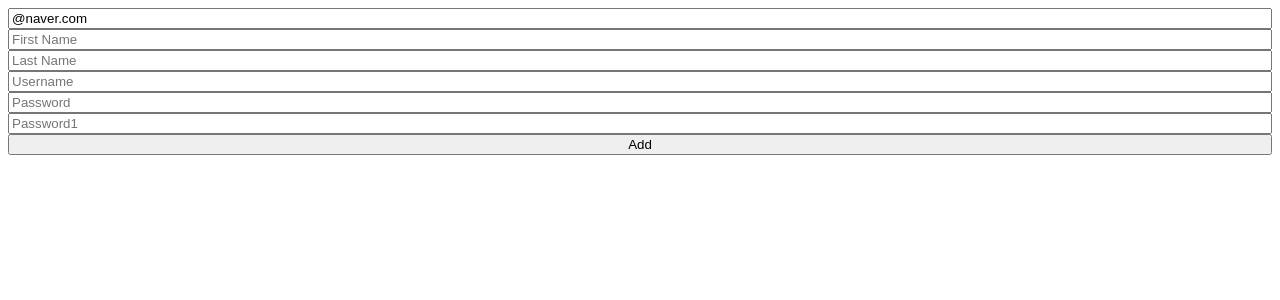
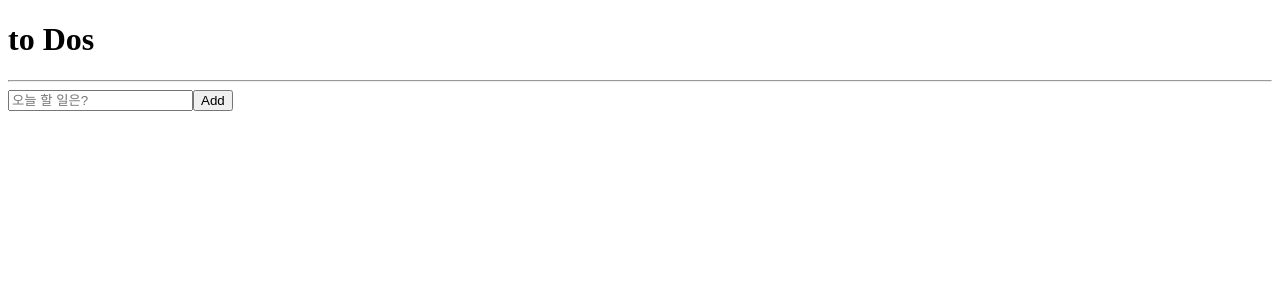
Before and after one commit to sangmin-yoon/react-todo, a React (Create React App) app: page / in a window 1280 px wide. Shown: the top 300 px of the page. Built offline with nearby package versions, Linux system fonts and the light colour scheme.

Commit message:
addTodo 구현

```diff
--- a/src/App.tsx
+++ b/src/App.tsx
@@ -1,5 +1,5 @@
 import { createGlobalStyle } from "styled-components";
-import ToDoList from "./ToDoList";
+import ToDoList from "./components/ToDoList";
 
 const GlobalStyle = createGlobalStyle`
 
--- a/src/ToDoList.tsx
+++ /dev/null
@@ -1,140 +0,0 @@
-import React, { useState } from "react";
-import { useForm } from "react-hook-form";
-
-// function ToDoList() {
-//   const [toDo, setToDo] = useState("");
-//   const [toDoError, setToDoError] = useState("");
-
-//   const onChange = (event: React.FormEvent<HTMLInputElement>) => {
-//     const {
-//       currentTarget: { value },
-//     } = event;
-//     setToDo(value);
-//   };
-
-//   const onSubmit = (event: React.FormEvent<HTMLFormElement>) => {
-//     event.preventDefault();
-//     if (toDo.length < 10) return setToDoError("To do는 더 길어야 합니다.");
-//   };
-
-//   return (
-//     <>
-//       <div>
-//         <form onSubmit={onSubmit}>
-//           <input
-//             onChange={onChange}
-//             type="text"
-//             value={toDo}
-//             placeholder="오늘 할 일은?"
-//           />
-//           <button>Add</button>
-//           {toDoError !== "" ? toDoError : null}
-//         </form>
-//       </div>
-//     </>
-//   );
-// }
-
-interface IForm {
-  Email: string;
-  firstName: string;
-  lastName: string;
-  username: string;
-  password: string;
-  password1: string;
-  extraError?: string;
-}
-
-function ToDoList() {
-  const {
-    register,
-    handleSubmit,
-    formState: { errors },
-    setError,
-  } = useForm<IForm>({
-    defaultValues: {
-      Email: "@naver.com",
-    },
-  });
-
-  const onValid = (data: IForm) => {
-    if (data.password !== data.password1) {
-      setError(
-        "password1",
-        { message: "패스워드가 다릅니다." },
-        { shouldFocus: true }
-      );
-    }
-  };
-
-  return (
-    <>
-      <div>
-        <form
-          onSubmit={handleSubmit(onValid)}
-          style={{ display: "flex", flexDirection: "column" }}
-        >
-          {" "}
-          <input
-            {...register("Email", {
-              required: "입력해주세요",
-              minLength: {
-                value: 5,
-                message: "5자이상입력",
-              },
-              pattern: {
-                value: /^[A-Za-z0-9._%+-]+@naver.com$/,
-                message: "네이버 주소만 가능합니다.",
-              },
-            })}
-            type="text"
-            placeholder="Email"
-          />
-          <span>{errors?.Email?.message}</span>
-          <input
-            {...register("firstName", { required: "입력해주세요" })}
-            placeholder="First Name"
-          />
-          <span>{errors?.firstName?.message}</span>
-          <input
-            {...register("lastName", {
-              required: "입력해주세요",
-              validate: {
-                nomin: (value) => (value.includes("min") ? "no min" : true),
-                nosang: (value) => (value.includes("sang") ? "no sang" : true),
-              },
-            })}
-            placeholder="Last Name"
-          />
-          <span>{errors?.lastName?.message}</span>
-          <input
-            {...register("username", {
-              required: "입력해주세요",
-              minLength: 10,
-            })}
-            placeholder="Username"
-          />
-          <span>{errors?.username?.message}</span>
-          <input
-            {...register("password", {
-              required: "입력해주세요",
-              minLength: 5,
-            })}
-            placeholder="Password"
-          />
-          <span>{errors?.password?.message}</span>
-          <input
-            {...register("password1", {
-              required: "입력해주세요",
-            })}
-            placeholder="Password1"
-          />
-          <span>{errors?.password1?.message}</span>
-          <button>Add</button>
-        </form>
-      </div>
-    </>
-  );
-}
-
-export default ToDoList;
--- /dev/null
+++ b/src/components/ToDoList.tsx
@@ -0,0 +1,61 @@
+import { useForm } from "react-hook-form";
+import {
+  atom,
+  useRecoilValue,
+  useSetRecoilState,
+  useRecoilState,
+} from "recoil";
+
+const toDoState = atom<IToDo[]>({
+  key: "toDo",
+  default: [],
+});
+
+interface IForm {
+  toDo: string;
+}
+
+interface IToDo {
+  id: number;
+  text: string;
+  catrgory: "TO_DO" | "DOING" | "DONE";
+}
+
+function ToDoList() {
+  const [toDos, setToDos] = useRecoilState(toDoState);
+  const { register, handleSubmit, setValue } = useForm<IForm>();
+
+  const onSubmit = ({ toDo }: IForm) => {
+    setToDos((oldToDos) => [
+      { text: toDo, catrgory: "TO_DO", id: Date.now() },
+      ...oldToDos,
+    ]);
+    setValue("toDo", "");
+  };
+
+  return (
+    <>
+      <div>
+        <h1>to Dos</h1>
+        <hr />
+        <form onSubmit={handleSubmit(onSubmit)}>
+          <input
+            {...register("toDo", {
+              required: "toDo를 입력해 주세요",
+            })}
+            type="text"
+            placeholder="오늘 할 일은?"
+          />
+          <button>Add</button>
+        </form>
+        <ul>
+          {toDos.map((toDo) => (
+            <li key={toDo.id}>{toDo.text}</li>
+          ))}
+        </ul>
+      </div>
+    </>
+  );
+}
+
+export default ToDoList;
```
